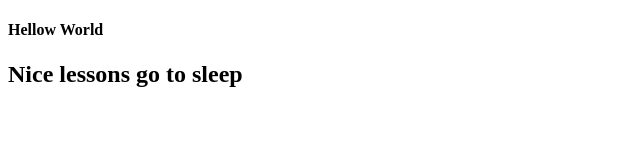
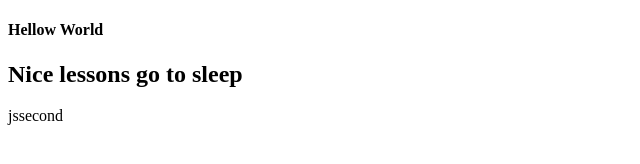
Before and after one commit to insanKNTB/HW14, a plain HTML site: page index.html in a window 1280 px wide. Shown: the full height of the page, 0-640 px from the left. Drawn offline with Linux system fonts and the light colour scheme.

Commit message:
second p add

```diff
--- a/index.html
+++ b/index.html
@@ -9,6 +9,6 @@
 <body>
     <h4>Hellow World</h4>
     <h2>Nice lessons go to sleep</h2>
-
+    <p>jssecond</p>
 </body>
 </html>
```
